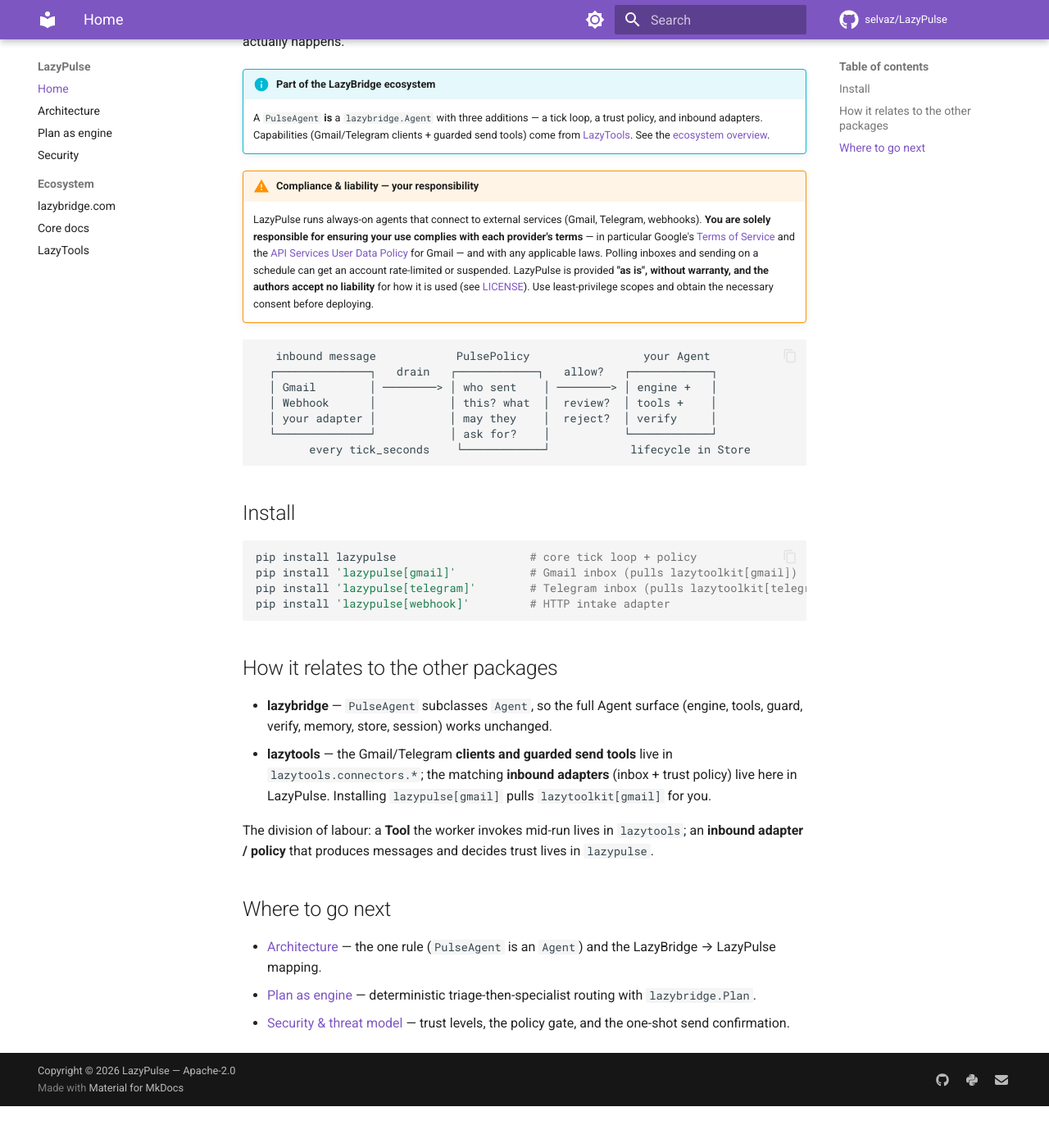
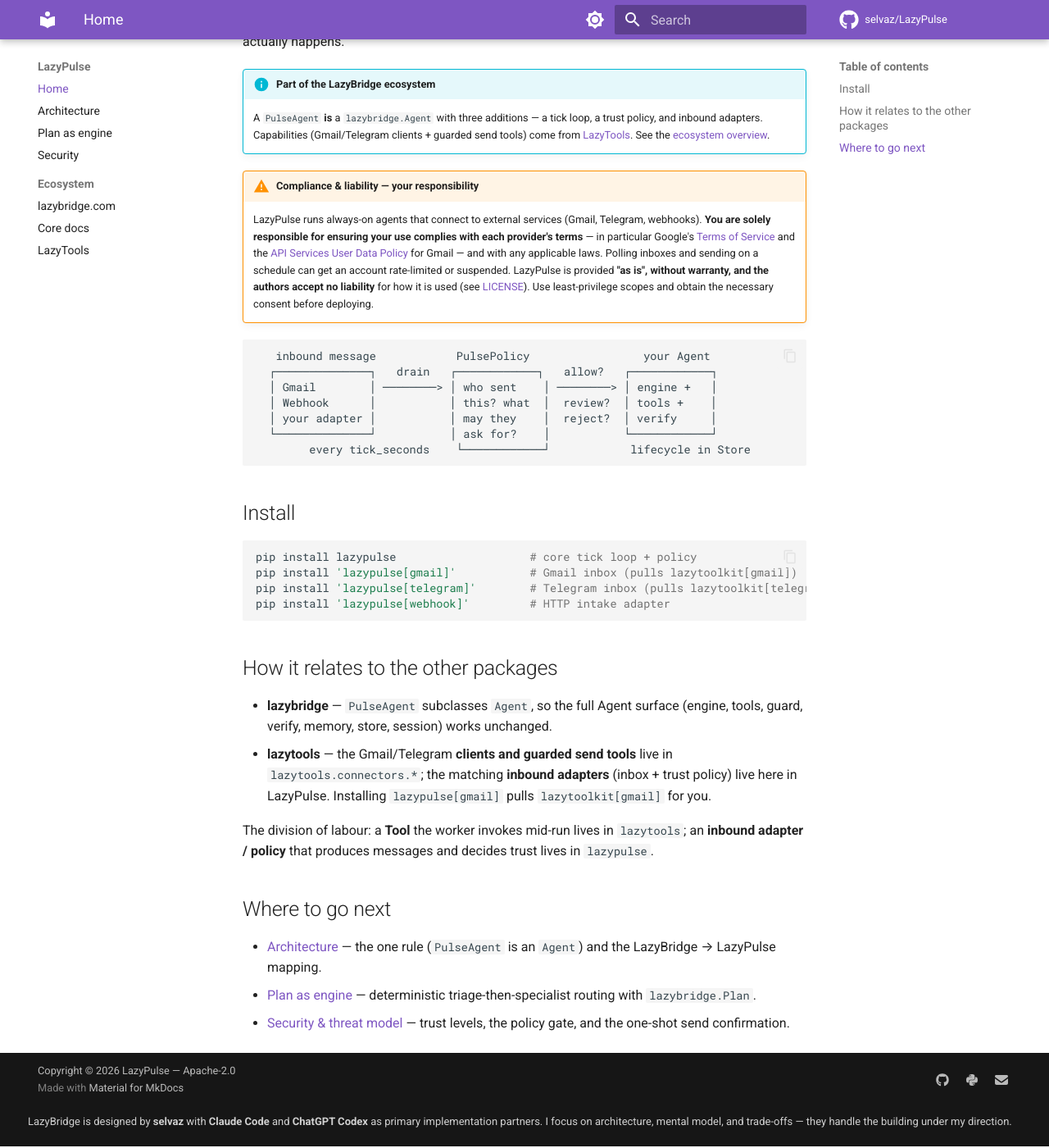
Before and after one commit to selvaz/LazyPulse, an MkDocs documentation site: the page built from docs/index.md, in a window 1280 px wide and 1400 px high, scrolled down 218 px. Shown: the whole window at 82% size. Built offline with MkDocs 1.6.1 and Material for MkDocs 9.7.7, drawn with Linux system fonts in a browser that asks for light colours; comment, search, counter and statistics services are not loaded.

Commit message:
fix: make footer disclaimer visible in light mode (#20)

```diff
--- a/docs/stylesheets/extra.css
+++ b/docs/stylesheets/extra.css
@@ -1,10 +1,9 @@
 /* ── HOW THIS WAS BUILT ─────────────────────────────────────────────── */
 .footer-built-by {
   font-size: 13px;
-  color: var(--md-footer-fg-color--lighter);
   text-align: center;
-  padding: 0.5rem 1rem 1rem;
+  padding: 0.25rem 0 0.75rem;
   margin: 0;
   line-height: 1.6;
-  opacity: 0.75;
+  opacity: 0.8;
 }
--- a/overrides/main.html
+++ b/overrides/main.html
@@ -2,6 +2,9 @@
 
 {% block footer %}
 {{ super() }}
+<footer class="md-footer">
+  <div class="md-footer-meta md-typeset">
+    <div class="md-footer-meta__inner md-grid">
       <p class="footer-built-by">
         LazyBridge is designed by <strong>selvaz</strong> with
         <strong>Claude Code</strong> and <strong>ChatGPT Codex</strong>
@@ -9,4 +12,7 @@
         I focus on architecture, mental model, and trade-offs —
         they handle the building under my direction.
       </p>
+    </div>
+  </div>
+</footer>
 {% endblock %}
```
Lines whose indentation alone changed are shown as unchanged.
